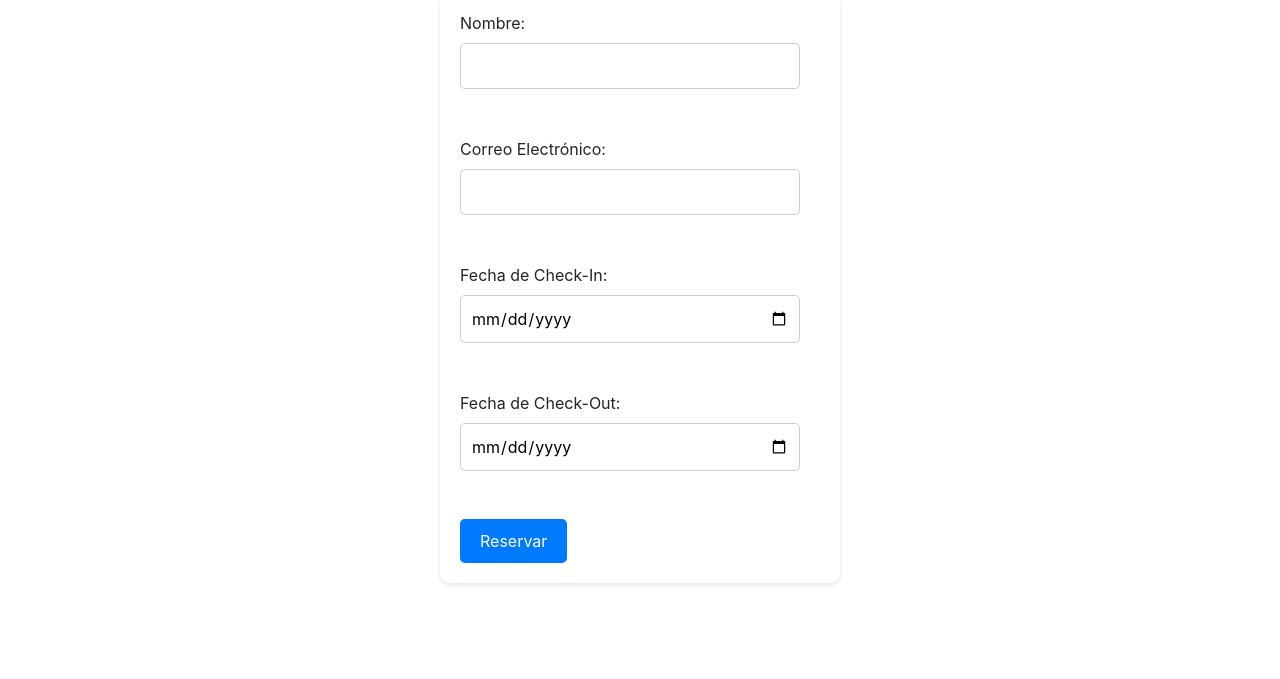
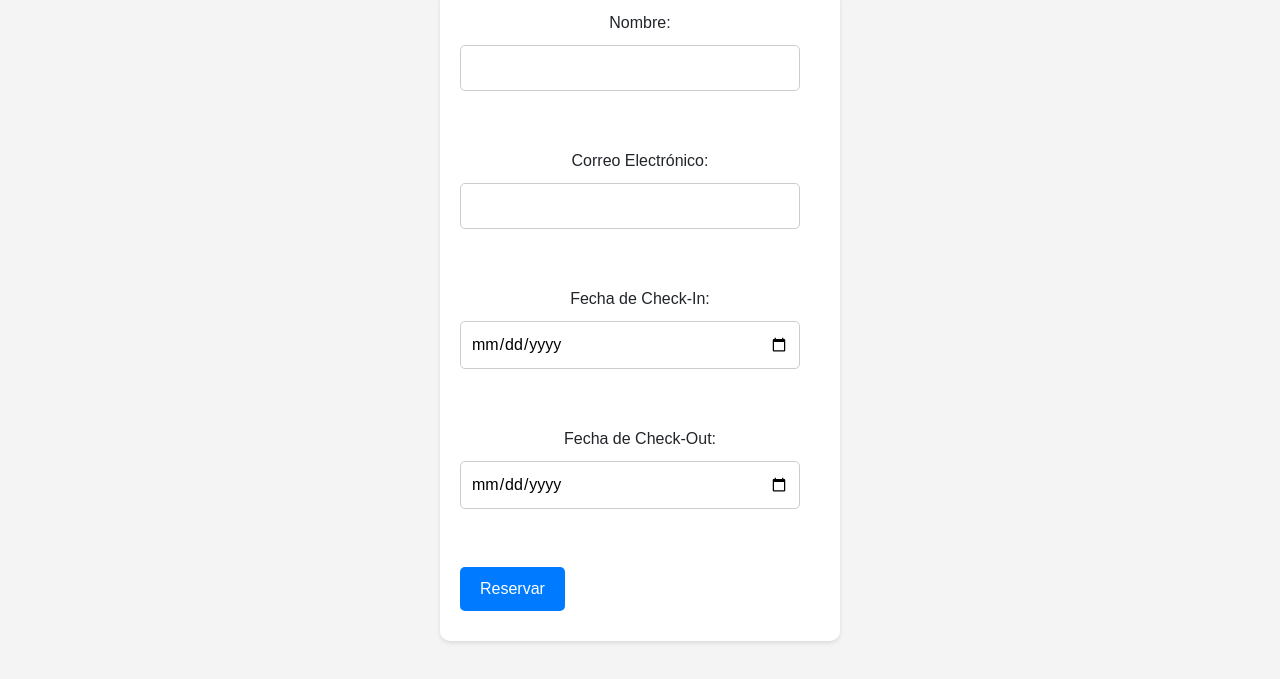
Before and after one commit to Inostroza28/HotelReserve-, a plain HTML site: page index.html in a window 1280 px wide. Shown: the part 121-800 px from the top of the page. Drawn offline with nearby package versions, Linux system fonts and the light colour scheme.

Commit message:
Add files via upload

```diff
--- a/index.html
+++ b/index.html
@@ -6,7 +6,7 @@
     <title>Reserva de Hotel</title>
     <link rel="stylesheet" href="/css/estilos.css">
     <link rel="stylesheet" href="https://stackpath.bootstrapcdn.com/bootstrap/4.5.2/css/bootstrap.min.css">
-    <link rel="stylesheet" href="estilos_habitaciones.css">
+    <link rel="stylesheet" href="/css/estilos.css">
 
 </head>
 <body>
```
